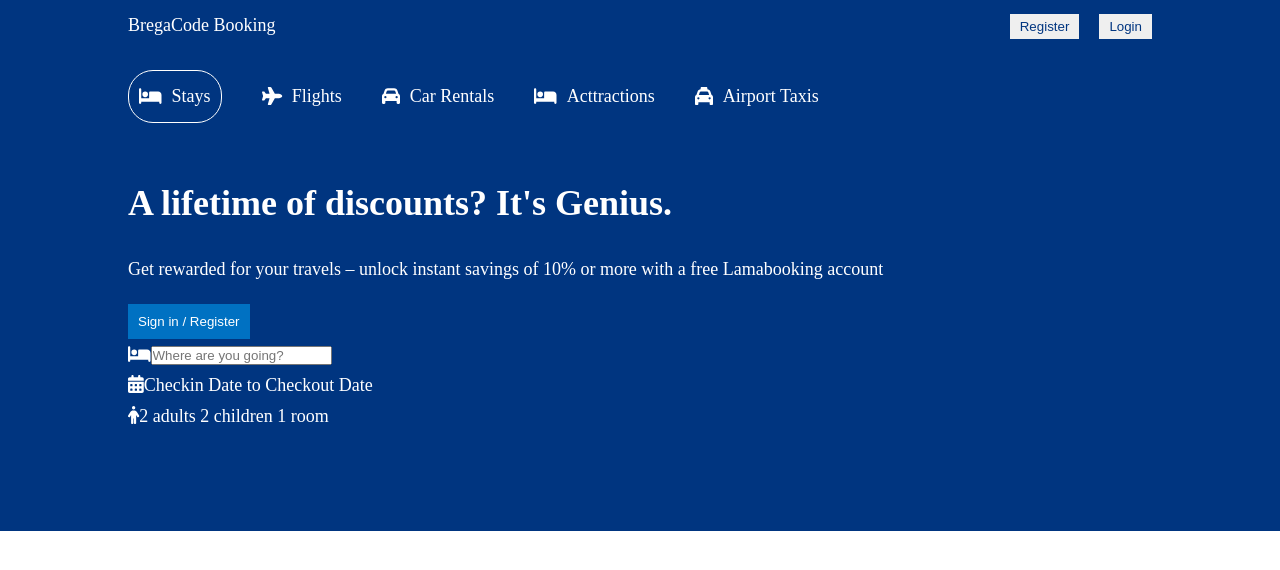
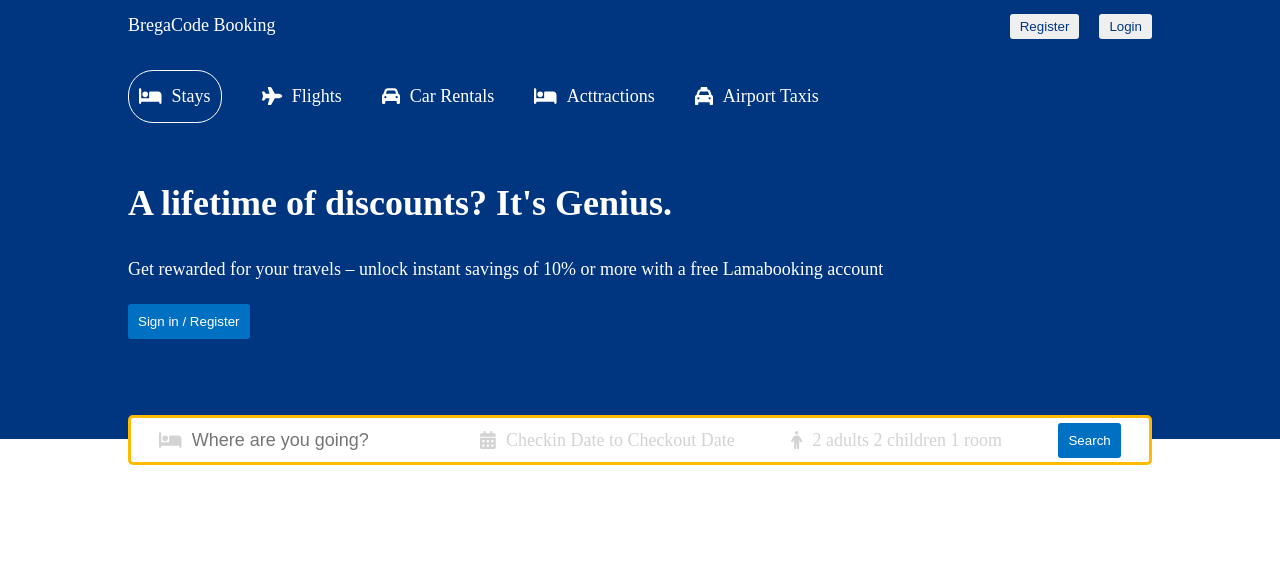
Before and after one commit to bregarulai/booking-nextjs, a Next.js app: page / in a window 1280 px wide. Shown: the top 570 px of the page. Built offline with nearby package versions, Linux system fonts and the light colour scheme.

Commit message:
styled search section in header component and install date range package

```diff
--- a/components/Header/Header.jsx
+++ b/components/Header/Header.jsx
@@ -65,6 +65,9 @@ const Header = () => {
               2 adults 2 children 1 room
             </span>
           </div>
+          <div className='header__search-item'>
+            <button className='header__button'>Search</button>
+          </div>
         </div>
       </div>
     </div>
--- a/components/Header/_header.scss
+++ b/components/Header/_header.scss
@@ -3,6 +3,7 @@
     color: $color-white;
     display: flex;
     justify-content: center;
+    position: relative;
 
     &__container {
         width: 100%;
@@ -36,9 +37,46 @@
         background-color: $color-primary-light;
         color: $color-white;
         font-weight: 500;
+        border-radius: 3px;
         border: none;
         padding: 1rem;
         outline: none;
         cursor: pointer;
     }
+
+    &__search {
+        height: 5rem;
+        background-color: $color-white;
+        border: 3px solid $color-ascent;
+        display: flex;
+        align-items: center;
+        justify-content: space-around;
+        padding: 2rem 0;
+        border-radius: .5rem;
+        position: absolute;
+        bottom: -2.6rem;
+        width: 100%;
+        max-width: $container-max-width;
+    }
+
+    &__search-item {
+        display: flex;
+        align-items: center;
+        gap: 1rem;
+    }
+
+    &__input {
+        border: none;
+        outline: none;
+        font-size: $font-default;
+    }
+
+    &__icon {
+        color: $color-gray-light;
+    }
+
+    &__search-text {
+        color: $color-gray-light;
+        cursor: pointer;
+    }
 }
--- a/components/Navbar/_navbar.scss
+++ b/components/Navbar/_navbar.scss
@@ -19,6 +19,7 @@
 
     &__button {
         margin-left: 2rem;
+        border-radius: 3px;
         border: none;
         outline: none;
         padding: .5rem 1rem;
--- a/package.json
+++ b/package.json
@@ -10,8 +10,10 @@
     "@fortawesome/free-regular-svg-icons": "^6.1.1",
     "@fortawesome/free-solid-svg-icons": "^6.1.1",
     "@fortawesome/react-fontawesome": "^0.1.18",
+    "date-fns": "^2.28.0",
     "next": "latest",
     "react": "^17.0.2",
+    "react-date-range": "^1.4.0",
     "react-dom": "^17.0.2",
     "sass": "1.26.3"
   }
--- a/styles/abstract/_variables.scss
+++ b/styles/abstract/_variables.scss
@@ -1,7 +1,9 @@
 $color-white: #fff;
 $color-black: #000;
+$color-gray-light: lightgray;
 $color-primary: #003580;
 $color-primary-light: #0071c2;
+$color-ascent: #febb02;
 
 $font-default: 1.8rem;
 $font-default-mobile: 2.2rem;
```
Also changed, not shown: 1 other file (tests, documents, lock files or other folders).
